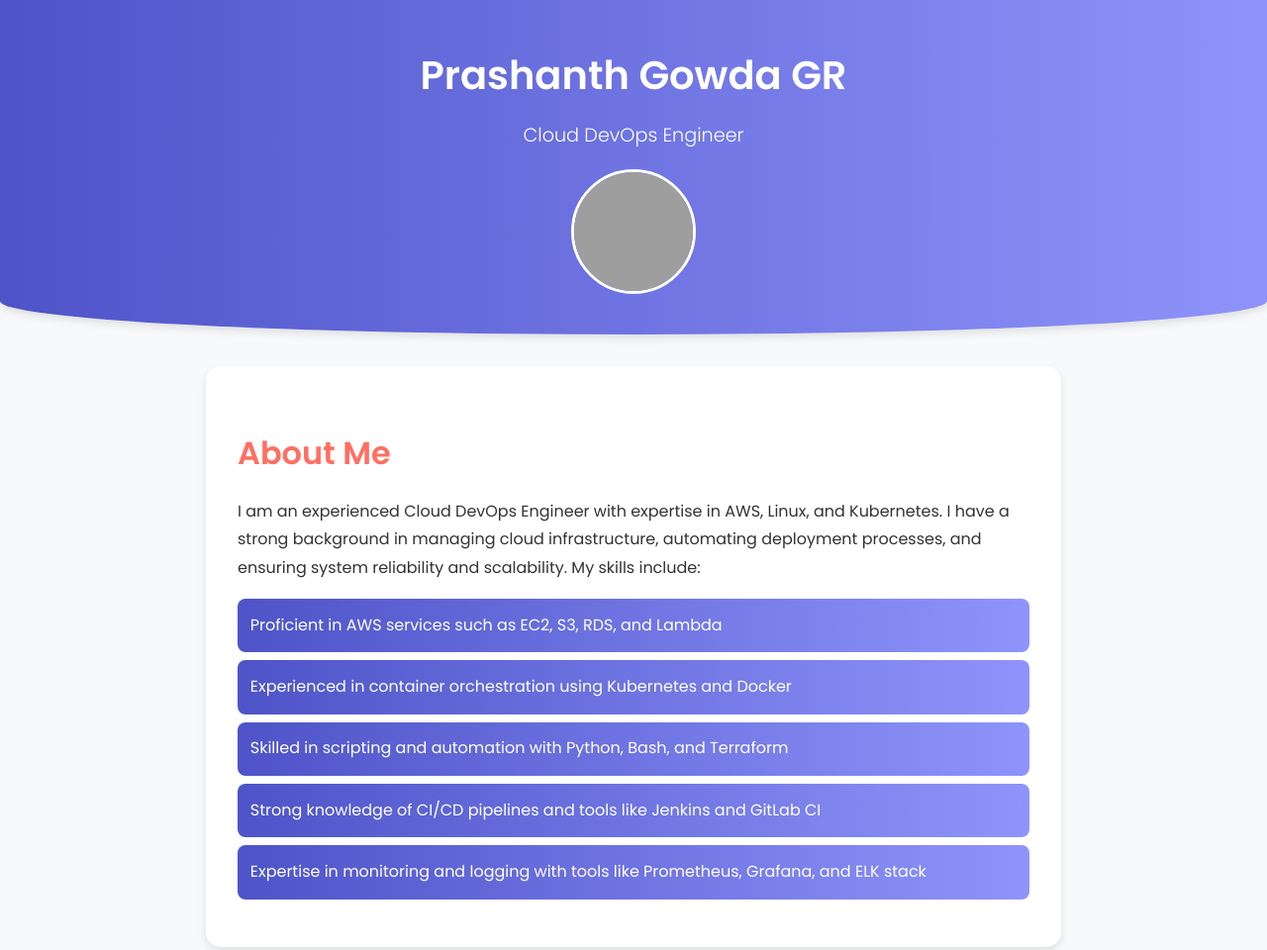
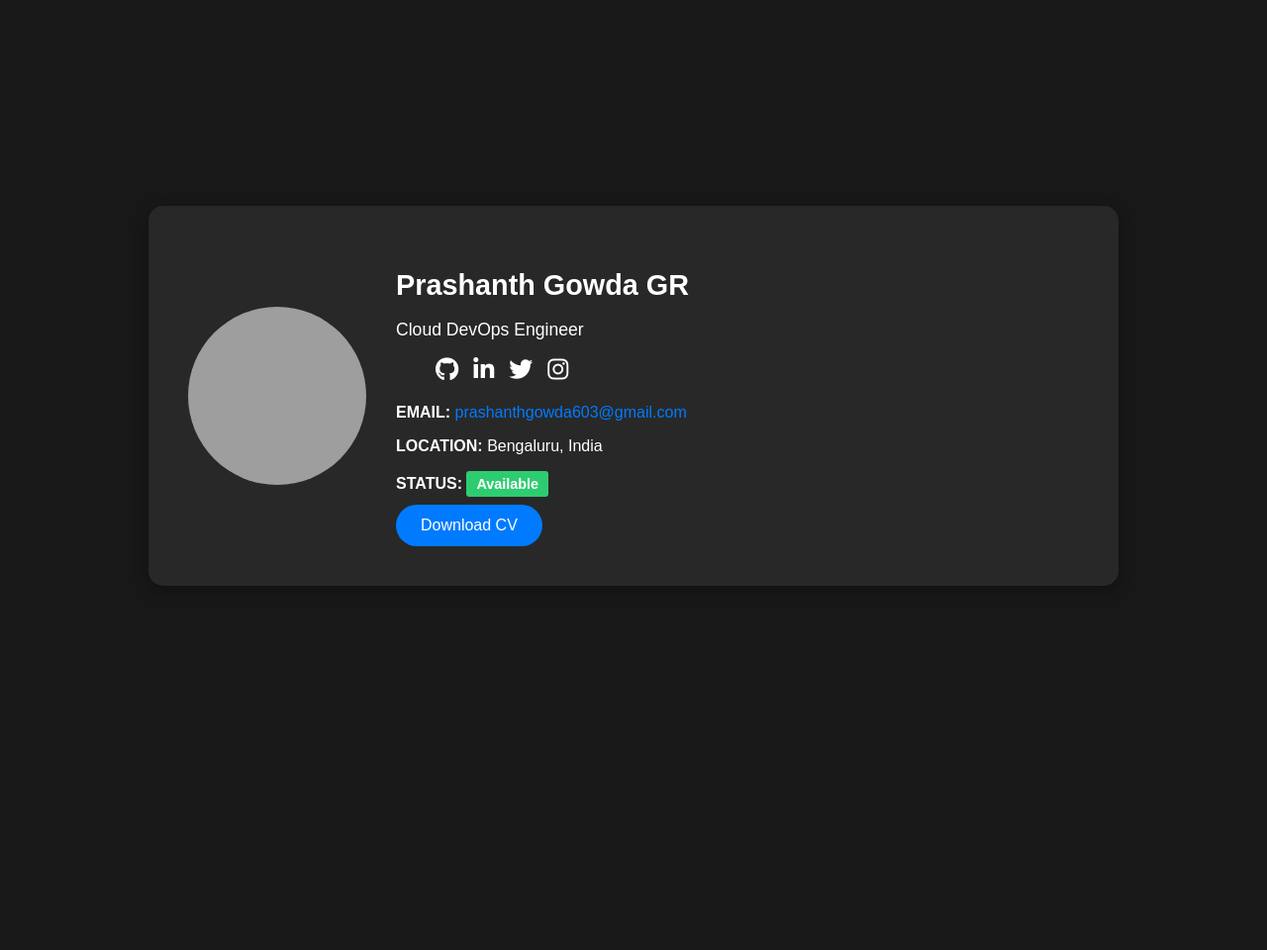
Before and after one commit to prashanthgowdagr/prashanthgowdagr.github.io, a plain HTML site: page index.html in a window 1280 px wide. Shown: the top 960 px of the page at 99% size. After the commit the page ends 800 px from the top, so only its background shows below. Drawn offline with Linux system fonts and the light colour scheme; grey boxes are pictures that could not be loaded.

Commit message:
chatgpt answers

```diff
--- a/index.html
+++ b/index.html
@@ -3,45 +3,42 @@
 <head>
     <meta charset="UTF-8">
     <meta name="viewport" content="width=device-width, initial-scale=1.0">
-    <title>Prashanth Gowda GR Portfolio</title>
-    <link href="https://fonts.googleapis.com/css2?family=Poppins:wght@300;400;600&display=swap" rel="stylesheet">
+    <title>Prashanth Gowda GR</title>
     <link rel="stylesheet" href="styles.css">
+    <link rel="stylesheet" href="https://cdnjs.cloudflare.com/ajax/libs/font-awesome/6.0.0-beta3/css/all.min.css">
 </head>
 <body>
-    <header>
-        <h1>Prashanth Gowda GR</h1>
-        <p>Cloud DevOps Engineer</p>
-        <img src="./prashanth.jpg" alt="Prashanth Gowda GR" class="profile">
-    </header>
 
-    <section>
-        <h2>About Me</h2>
-        <p>I am an experienced Cloud DevOps Engineer with expertise in AWS, Linux, and Kubernetes. I have a strong background in managing cloud infrastructure, automating deployment processes, and ensuring system reliability and scalability. My skills include:</p>
-        <ul>
-            <li>Proficient in AWS services such as EC2, S3, RDS, and Lambda</li>
-            <li>Experienced in container orchestration using Kubernetes and Docker</li>
-            <li>Skilled in scripting and automation with Python, Bash, and Terraform</li>
-            <li>Strong knowledge of CI/CD pipelines and tools like Jenkins and GitLab CI</li>
-            <li>Expertise in monitoring and logging with tools like Prometheus, Grafana, and ELK stack</li>
-        </ul>
-    </section>
+    <div class="container">
+        <!-- Profile Image -->
+        <div class="profile-image">
+            <img src="./prashanth.jpg" alt="Prashanth Gowda GR">
+        </div>
 
-    <section class="projects">
-        <h2>Projects</h2>
-        <ul>
-            <li><a href="https://pgr.hashnode.dev/hosting-static-website-using-aws-s3-and-cloudfront">Hosting Static Website using AWS S3 and CloudFront</a></li>
-            <li><a href="https://pgr.hashnode.dev/static-webpage-deployment-using-git-jenkins-docker-nginx">Static Webpage Deployment using Git-Jenkins-Docker-Nginx</a></li>
-        </ul>
-    </section>
+        <!-- Profile Info -->
+        <div class="profile-info">
+            <h2>Prashanth Gowda GR</h2>
+            <p>Cloud DevOps Engineer</p>
 
-    <div class="contact-info">
-        <p>Email: <a href="mailto:prashanthgowda603@gmail.com">prashanthgowda603@gmail.com</a></p>
-        <p>GitHub: <a href="https://github.com/prashanthgowdagr">prashanthgowdagr</a></p>
-        <p>LinkedIn: <a href="https://in.linkedin.com/in/prashanthgowdagr">Prashanth Gowda GR</a></p>
+            <!-- Social Links -->
+            <ul class="social-links">
+                <li><a href="https://github.com/prashanthgowdagr" target="_blank"><i class="fab fa-github"></i></a></li>
+                <li><a href="https://in.linkedin.com/in/prashanthgowdagr" target="_blank"><i class="fab fa-linkedin-in"></i></a></li>
+                <li><a href="https://twitter.com/" target="_blank"><i class="fab fa-twitter"></i></a></li>
+                <li><a href="https://instagram.com/" target="_blank"><i class="fab fa-instagram"></i></a></li>
+            </ul>
+
+            <!-- Contact Info -->
+            <div class="contact-info">
+                <p><strong>EMAIL:</strong> <a href="mailto:prashanthgowda603@gmail.com">prashanthgowda603@gmail.com</a></p>
+                <p><strong>LOCATION:</strong> Bengaluru, India</p>
+                <p><strong>STATUS:</strong> <span class="status">Available</span></p>
+            </div>
+
+            <!-- Download CV -->
+            <a href="./Prashanth_Gowda_GR_CV.pdf" class="download-cv" target="_blank">Download CV</a>
+        </div>
     </div>
 
-    <footer>
-        <p>&copy; 2025 Prashanth Gowda GR. All Rights Reserved.</p>
-    </footer>
 </body>
 </html>
--- a/styles.css
+++ b/styles.css
@@ -1,109 +1,82 @@
-/* CSS File */
-:root {
-    --primary-color: linear-gradient(90deg, #4e54c8, #8f94fb);
-    --secondary-color: #f8f9fa;
-    --text-color: #333;
-    --accent-color: #ff6f61;
-    --card-shadow: 0 4px 8px rgba(0, 0, 0, 0.1);
-}
-
 body {
     font-family: 'Poppins', sans-serif;
-    margin: 0;
-    padding: 0;
-    background-color: var(--secondary-color);
-    color: var(--text-color);
-    line-height: 1.8;
-}
-
-header {
-    background: var(--primary-color);
-    color: white;
-    text-align: center;
-    padding: 2rem 1rem;
-    position: relative;
-    border-bottom-left-radius: 50% 10%;
-    border-bottom-right-radius: 50% 10%;
-    box-shadow: var(--card-shadow);
-}
-
-header img.profile {
-    width: 120px;
-    height: 120px;
-    object-fit: cover;
-    border-radius: 50%;
-    margin-top: 1rem;
-    border: 3px solid white;
-}
-
-header h1 {
-    font-size: 2.5rem;
-    font-weight: 600;
-    margin: 0.5rem 0;
-}
-
-header p {
-    font-size: 1.2rem;
-    font-weight: 300;
+    background-color: #181818;
+    color: #fff;
+    display: flex;
+    justify-content: center;
+    align-items: center;
+    min-height: 100vh;
     margin: 0;
 }
 
-section {
-    margin: 2rem auto;
-    padding: 2rem;
-    background: white;
+.container {
+    background-color: #282828;
+    padding: 40px;
     border-radius: 15px;
-    max-width: 800px;
-    box-shadow: var(--card-shadow);
+    box-shadow: 0 5px 15px rgba(0, 0, 0, 0.3);
+    display: flex;
+    align-items: center;
+    max-width: 900px;
+    width: 90%;
 }
 
-section h2 {
-    font-size: 2rem;
-    margin-bottom: 1rem;
-    color: var(--accent-color);
+.profile-image {
+    width: 180px;
+    height: 180px;
+    border-radius: 50%;
+    overflow: hidden;
+    margin-right: 30px;
+    flex-shrink: 0;
 }
 
-ul {
-    list-style: none;
-    padding: 0;
+.profile-image img {
+    width: 100%;
+    height: 100%;
+    object-fit: cover;
 }
 
-ul li {
-    background: var(--primary-color);
-    color: white;
-    margin: 0.5rem 0;
-    padding: 0.8rem;
-    border-radius: 8px;
-    transition: transform 0.3s, box-shadow 0.3s;
+.profile-info {
+    flex: 1;
 }
 
-ul li:hover {
-    transform: scale(1.02);
-    box-shadow: 0 6px 12px rgba(0, 0, 0, 0.2);
+.profile-info h2 {
+    margin-bottom: 10px;
+    font-size: 1.8rem;
 }
 
-ul li a {
-    color: white;
-    text-decoration: none;
-    font-weight: 500;
+.profile-info p {
+    margin-bottom: 15px;
+    font-size: 1.1rem;
 }
 
-ul li a:hover {
-    text-decoration: underline;
+.social-links {
+    display: flex;
+    margin-bottom: 20px;
 }
 
-.contact-info {
-    text-align: center;
-    margin: 2rem auto;
+.social-links li {
+    list-style: none;
+    margin-right: 15px;
+}
+
+.social-links li a {
+    color: #fff;
+    text-decoration: none;
+    font-size: 1.5rem;
+    transition: color 0.3s ease;
+}
+
+.social-links li a:hover {
+    color: #ff6f61;
 }
 
 .contact-info p {
-    margin: 0.5rem 0;
+    margin-bottom: 8px;
+    font-size: 1rem;
 }
 
 .contact-info a {
-    color: var(--accent-color);
-    font-weight: 500;
+    color: #007bff;
     text-decoration: none;
 }
 
@@ -111,34 +84,28 @@ ul li a:hover {
     text-decoration: underline;
 }
 
-footer {
-    text-align: center;
-    padding: 1rem;
-    background: var(--primary-color);
-    color: white;
-    margin-top: 2rem;
-    border-top-left-radius: 50% 10%;
-    border-top-right-radius: 50% 10%;
+.download-cv {
+    display: inline-block;
+    background-color: #007bff;
+    color: #fff;
+    padding: 12px 25px;
+    border-radius: 25px;
+    text-decoration: none;
+    font-weight: 500;
+    transition: background-color 0.3s ease;
 }
 
-footer p {
-    margin: 0;
+.download-cv:hover {
+    background-color: #0056b3;
 }
 
-@media (max-width: 768px) {
-    header h1 {
-        font-size: 2rem;
-    }
-
-    header p {
-        font-size: 1rem;
-    }
-
-    section {
-        padding: 1.5rem;
-    }
-
-    section h2 {
-        font-size: 1.5rem;
-    }
+/* Status styling */
+.status {
+    display: inline-block;
+    padding: 5px 10px;
+    border-radius: 3px;
+    background-color: #2ecc71;
+    color: #fff;
+    font-weight: bold;
+    font-size: 0.9rem;
 }
```
